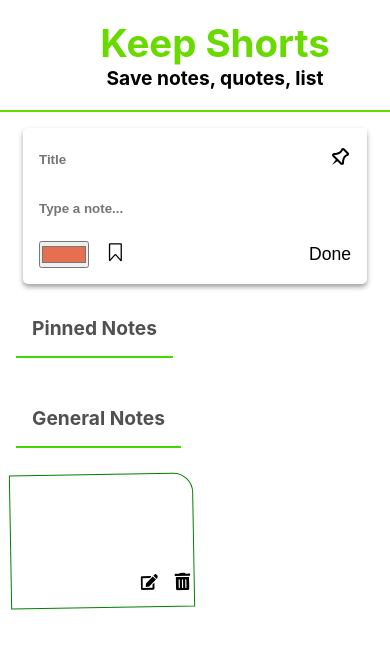
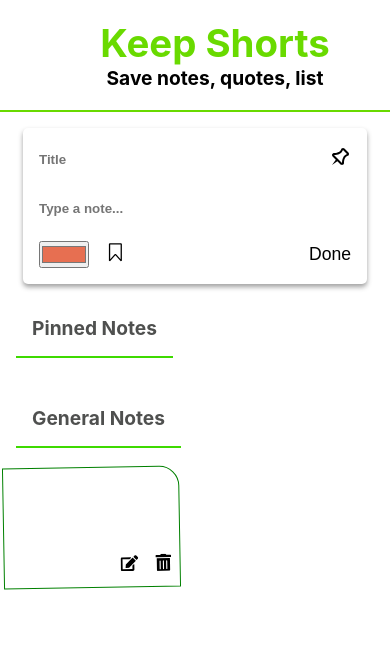
Before and after one commit to Rupamdas832/KeepNotes, a React (Create React App) app: page / in a window 390 px wide. Shown: the top 648 px of the page. Built offline with nearby package versions, Linux system fonts and the light colour scheme.

Commit message:
responsive style 2

```diff
--- a/src/App.css
+++ b/src/App.css
@@ -147,9 +147,13 @@
         font-size: 0.6rem;
     }
     .keep{
-        width: 150px;
+        width: 40%;
         min-height: 100px;
         font-size: 0.7rem;
-        margin: 0.6rem;
+        margin: 0.2rem;
+        padding: 0.6rem;
+    }
+    .keep h1{
+        font-size: 1rem;
     }
 }
```
